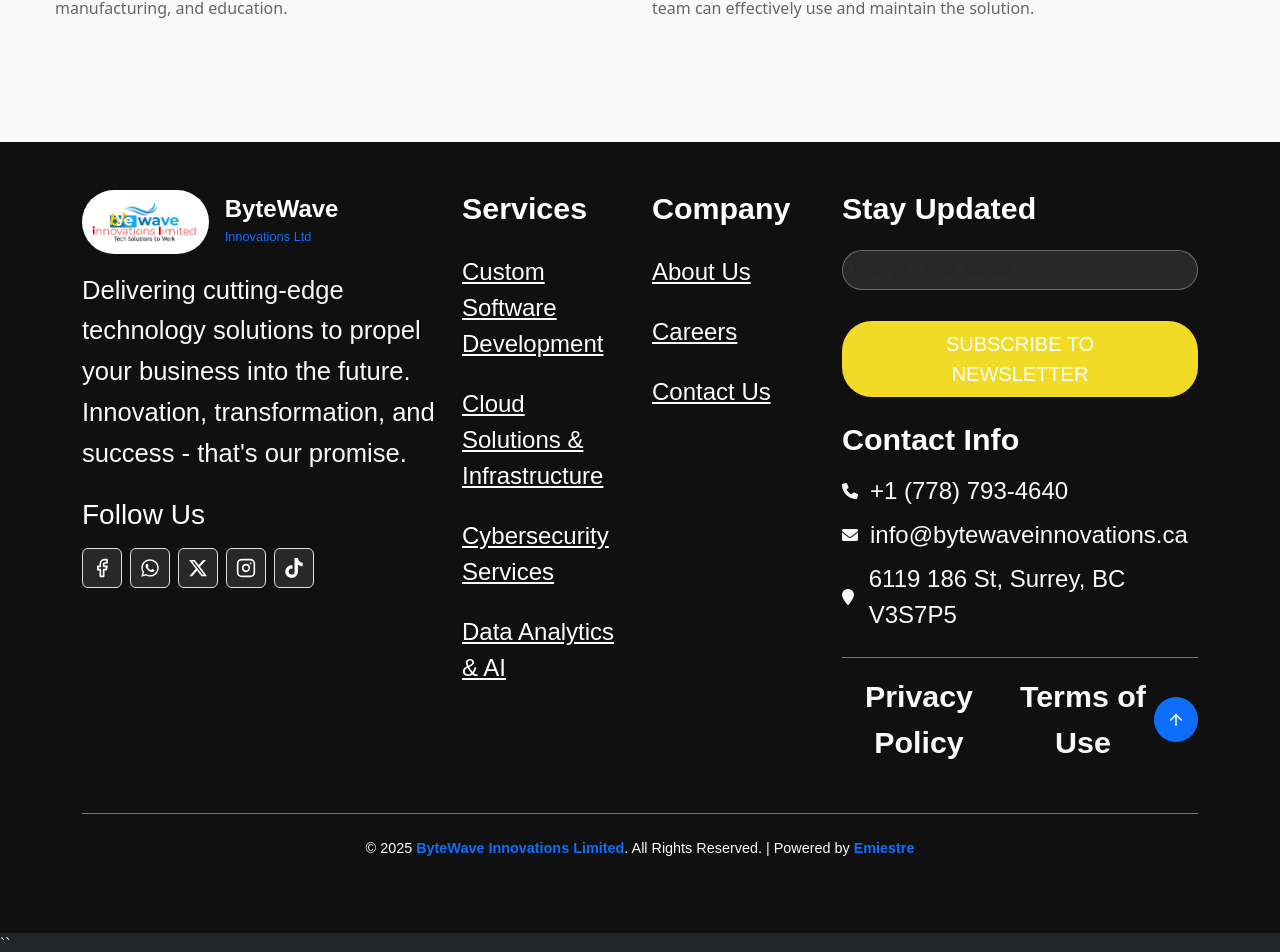
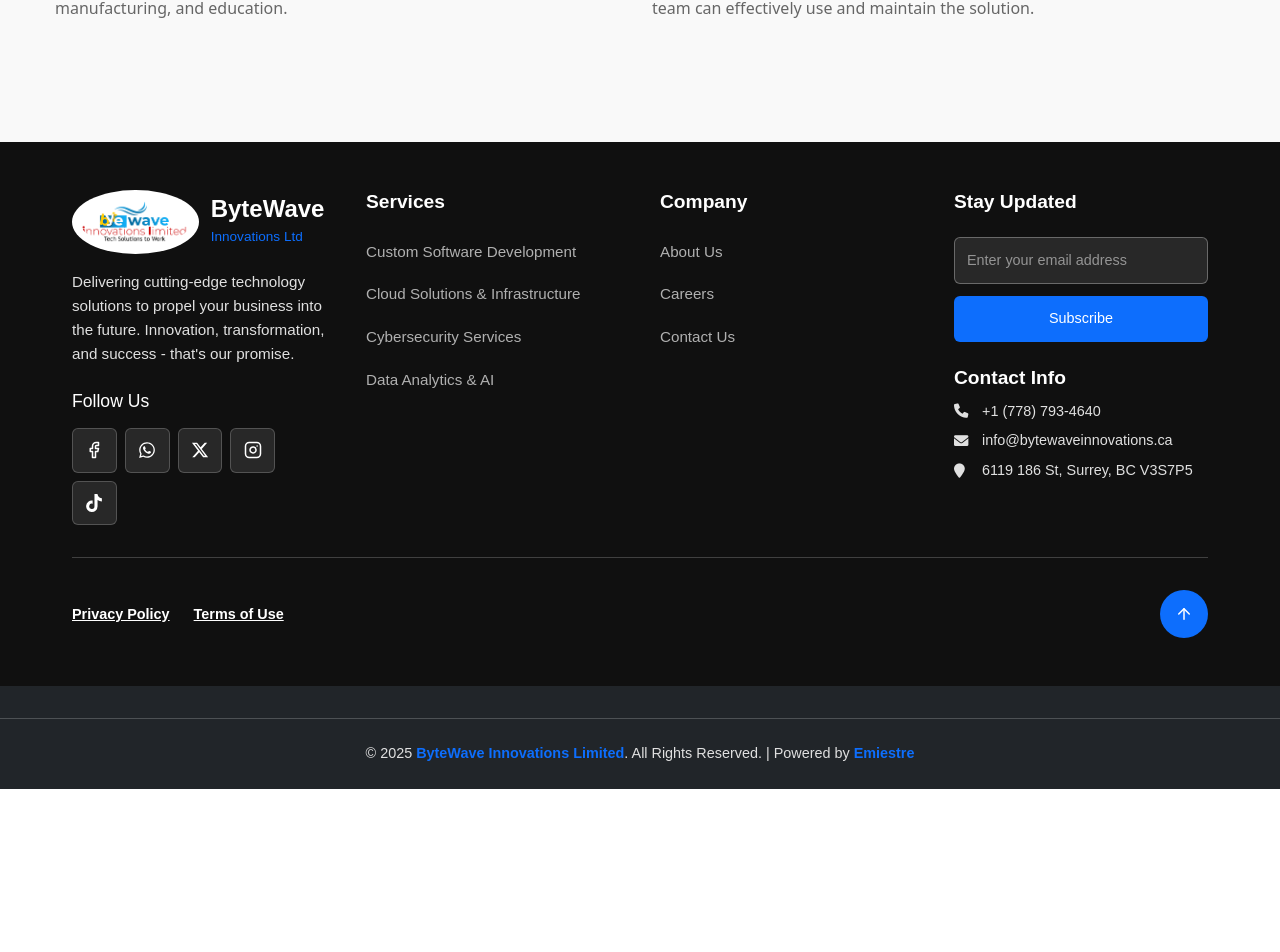
Before and after one commit to emiestre/bytinvol, a React (Vite) app: page /contact in a window 1280 px wide. Shown: the part 2031-2983 px from the top of the page. After the commit the page ends 2820 px from the top, so only its background shows below. Built offline with nearby package versions, Linux system fonts and the light colour scheme.

Commit message:
Updated Footer.tsx

```diff
--- a/src/components/Footer.tsx
+++ b/src/components/Footer.tsx
@@ -79,40 +79,45 @@
 
   return (
     <footer className="bg-dark text-white relative overflow-hidden" style={{ fontFamily: 'Poppins, sans-serif' }}>
-      {/* Main Footer Content */}
-      <section className="info_section relative py-5">
-        <div className="container">
-          <div className="row">
+      <section className="info_section relative" style={{ padding: 'clamp(1.5rem, 5vw, 3rem) 0' }}>
+        <div style={{ maxWidth: '1200px', margin: '0 auto', padding: '0 clamp(1rem, 4vw, 2rem)' }}>
+          <div style={{ display: 'grid', gridTemplateColumns: 'repeat(auto-fit, minmax(250px, 1fr))', gap: 'clamp(1.5rem, 4vw, 2.5rem)' }}>
+
             {/* Company Info */}
-            <div className="col-lg-4 col-md-6 col-sm-12 mb-4">
+            <div>
               <div className="info_logo">
                 <Link className="navbar-brand d-block mb-3" to="/" style={{ textDecoration: 'none' }}>
-                  <div className="d-flex align-items-center">
+                  <div style={{ display: 'flex', alignItems: 'center', gap: '0.75rem' }}>
                     <img
                       src="./byte.png"
                       alt="ByteWave Innovations"
-                      className="h-16 w-auto rounded-full bg-white p-2 me-3"
+                      style={{
+                        height: 'clamp(2.5rem, 8vw, 4rem)',
+                        width: 'auto',
+                        borderRadius: '50%',
+                        backgroundColor: 'white',
+                        padding: '0.5rem'
+                      }}
                     />
                     <div>
-                      <span className="h4 mb-0 d-block" style={{ color: 'white', fontWeight: '600' }}>
+                      <span style={{ color: 'white', fontWeight: '600', fontSize: 'clamp(1.1rem, 3vw, 1.5rem)', display: 'block', lineHeight: '1.2' }}>
                         ByteWave
                       </span>
-                      <small className="text-primary" style={{ fontSize: '0.8rem', fontWeight: '500' }}>
+                      <small style={{ fontSize: 'clamp(0.7rem, 1.5vw, 0.85rem)', fontWeight: '500', color: '#0d6efd' }}>
                         Innovations Ltd
                       </small>
                     </div>
                   </div>
                 </Link>
-                <p className="text-light mb-4" style={{ lineHeight: '1.6', fontSize: '1.6rem' }}>
-                  Delivering cutting-edge technology solutions to propel your business into the future.
-                  Innovation, transformation, and success - that's our promise.
+                <p style={{ color: '#e0e0e0', marginBottom: '1.5rem', lineHeight: '1.6', fontSize: 'clamp(0.85rem, 2vw, 0.95rem)' }}>
+                  Delivering cutting-edge technology solutions to propel your business into the future. Innovation, transformation, and success - that's our promise.
                 </p>
 
                 {/* Social Links */}
-                <div className="social-box">
-                  <h3 className="text-white mb-3" style={{ fontWeight: '400' }}>Follow Us</h3>
-                  <div className="d-flex gap-2">
-                     {socialLinks.map((social, index) => {
+                <div>
+                  <h3 style={{ color: 'white', marginBottom: '1rem', fontWeight: '400', fontSize: 'clamp(0.95rem, 2.5vw, 1.1rem)' }}>Follow Us</h3>
+                  <div style={{ display: 'flex', gap: '0.5rem', flexWrap: 'wrap' }}>
+                    {socialLinks.map((social) => {
                       const Icon = social.icon;
                       return (
                         <a
@@ -120,199 +125,238 @@
                           href={social.href}
                           target="_blank"
                           rel="noopener noreferrer"
-                              className="flex items-center justify-center w-10 h-10 rounded transition-all duration-300 bg-white/10 border border-white/20 hover:bg-blue-500 hover:-translate-y-1"
                           style={{
+                            display: 'flex',
+                            alignItems: 'center',
+                            justifyContent: 'center',
+                            width: 'clamp(2.2rem, 5vw, 2.8rem)',
+                            height: 'clamp(2.2rem, 5vw, 2.8rem)',
+                            borderRadius: '0.375rem',
+                            backgroundColor: 'rgba(255, 255, 255, 0.1)',
+                            border: '1px solid rgba(255, 255, 255, 0.2)',
                             color: 'white',
                             textDecoration: 'none',
+                            transition: 'all 0.3s ease',
+                            cursor: 'pointer'
+                          }}
+                          onMouseEnter={(e) => {
+                            e.currentTarget.style.backgroundColor = '#0d6efd';
+                            e.currentTarget.style.transform = 'translateY(-2px)';
+                          }}
+                          onMouseLeave={(e) => {
+                            e.currentTarget.style.backgroundColor = 'rgba(255, 255, 255, 0.1)';
+                            e.currentTarget.style.transform = 'translateY(0)';
                           }}
                         >
-                              <Icon size={20} />
+                          <Icon size={18} />
                         </a>
                       );
                     })}
-
                   </div>
                 </div>
               </div>
             </div>
 
             {/* Services Links */}
-            <div className="col-lg-2 col-md-6 col-sm-12 mb-4">
-              <div className="info_links">
-                <h5 className="text-white mb-4" style={{ fontWeight: '600', fontSize: '1.9rem' }}>Services</h5>
-
-
-                {/* <ul className="list-unstyled">
+            <div>
+              <h5 style={{ color: 'white', marginBottom: '1.5rem', fontWeight: '600', fontSize: 'clamp(1rem, 3vw, 1.2rem)' }}>Services</h5>
+              <ul style={{ listStyle: 'none', padding: 0, margin: 0 }}>
                 {serviceLinks.map((link, index) => (
-                    <li key={index} className="mb-3">
-                      <a
-                        href={link.href}
-                        className="text-light text-decoration-none d-block py-1"
-                        style={{
-                          transition: 'all 0.3s ease',
-                          fontSize: '0.9rem'
-                        }}
-                        onMouseOver={(e) => {
-                          e.target.style.color = '#0d6efd';
-                          e.target.style.paddingLeft = '8px';
-                        }}
-                        onMouseOut={(e) => {
-                          e.target.style.color = '#dee2e6';
-                          e.target.style.paddingLeft = '0';
-                        }}
-                      >
-                        {link.label}
-                      </a>
-                    </li>
-                  ))}
-                </ul> */}
-                <ul className="list-unstyled">
-                      {serviceLinks.map((link, index) => (
-                        <li key={index} className="mb-3">
+                  <li key={index} style={{ marginBottom: '0.75rem' }}>
                     <Link
                       to={link.href}
-                            className="text-gray-300 block py-1 text-[1.5rem] hover:text-blue-600 hover:pl-2 transition-all duration-300"
+                      style={{
+                        color: '#b0b0b0',
+                        textDecoration: 'none',
+                        display: 'block',
+                        padding: '0.25rem 0',
+                        fontSize: 'clamp(0.85rem, 2vw, 0.95rem)',
+                        transition: 'all 0.3s ease'
+                      }}
+                      onMouseEnter={(e) => {
+                        e.currentTarget.style.color = '#0d6efd';
+                        e.currentTarget.style.paddingLeft = '0.5rem';
+                      }}
+                      onMouseLeave={(e) => {
+                        e.currentTarget.style.color = '#b0b0b0';
+                        e.currentTarget.style.paddingLeft = '0';
+                      }}
                     >
                       {link.label}
                     </Link>
                   </li>
                 ))}
               </ul>
-
-              </div>
             </div>
 
             {/* Company Links */}
-            <div className="col-lg-2 col-md-6 col-sm-12 mb-4">
-              <div className="info_links">
-                <h5 className="text-white mb-4" style={{ fontWeight: '600', fontSize: '1.9rem' }}>Company</h5>
-                {/* <ul className="list-unstyled">
+            <div>
+              <h5 style={{ color: 'white', marginBottom: '1.5rem', fontWeight: '600', fontSize: 'clamp(1rem, 3vw, 1.2rem)' }}>Company</h5>
+              <ul style={{ listStyle: 'none', padding: 0, margin: 0 }}>
                 {companyLinks.map((link, index) => (
-                    <li key={index} className="mb-3">
-                      <a
-                        href={link.href}
-                        className="text-light text-decoration-none d-block py-1"
-                        style={{
-                          transition: 'all 0.3s ease',
-                          fontSize: '0.9rem'
-                        }}
-                        onMouseOver={(e) => {
-                          e.target.style.color = '#0d6efd';
-                          e.target.style.paddingLeft = '8px';
-                        }}
-                        onMouseOut={(e) => {
-                          e.target.style.color = '#dee2e6';
-                          e.target.style.paddingLeft = '0';
-                        }}
-                      >
-                        {link.label}
-                      </a>
-                    </li>
-                  ))}
-                </ul> */}
-
-             <ul className="list-unstyled">
-                {companyLinks.map((link, index) => (
-                  <li key={index} className="mb-3">
+                  <li key={index} style={{ marginBottom: '0.75rem' }}>
                     <Link
                       to={link.href}
-                      className="text-gray-300 block py-1 text-[1.5rem] hover:text-blue-600 hover:pl-2 transition-all duration-300"
+                      style={{
+                        color: '#b0b0b0',
+                        textDecoration: 'none',
+                        display: 'block',
+                        padding: '0.25rem 0',
+                        fontSize: 'clamp(0.85rem, 2vw, 0.95rem)',
+                        transition: 'all 0.3s ease'
+                      }}
+                      onMouseEnter={(e) => {
+                        e.currentTarget.style.color = '#0d6efd';
+                        e.currentTarget.style.paddingLeft = '0.5rem';
+                      }}
+                      onMouseLeave={(e) => {
+                        e.currentTarget.style.color = '#b0b0b0';
+                        e.currentTarget.style.paddingLeft = '0';
+                      }}
                     >
                       {link.label}
                     </Link>
                   </li>
                 ))}
               </ul>
-
-              </div>
             </div>
 
             {/* Contact & Newsletter */}
-            <div className="col-lg-4 col-md-6 col-sm-12 mb-4">
-              <div className="info_form">
-                <h5 className="text-white mb-4" style={{ fontWeight: '600', fontSize: '1.9rem' }}>Stay Updated</h5>
+            <div>
+              <h5 style={{ color: 'white', marginBottom: '1.5rem', fontWeight: '600', fontSize: 'clamp(1rem, 3vw, 1.2rem)' }}>Stay Updated</h5>
 
-                {/* Newsletter Form */}
-                <form onSubmit={handleSubmit} className="mb-4">
-                  <div className="mb-3">
+              <form onSubmit={handleSubmit} style={{ marginBottom: '1.5rem' }}>
+                <div style={{ marginBottom: '0.75rem' }}>
                   <input
                     type="email"
                     placeholder="Enter your email address"
                     value={email}
                     onChange={(e) => setEmail(e.target.value)}
                     required
-                      className="form-control form-control-lg"
                     style={{
                       background: 'rgba(255,255,255,0.1)',
                       border: '1px solid rgba(255,255,255,0.3)',
                       color: 'white',
-                        fontSize: '0.9rem'
+                      fontSize: 'clamp(0.8rem, 2vw, 0.9rem)',
+                      padding: 'clamp(0.5rem, 2vw, 0.75rem)',
+                      borderRadius: '0.375rem',
+                      width: '100%',
+                      boxSizing: 'border-box'
                     }}
                   />
                 </div>
                 <button
                   type="submit"
-                    className="btn btn-primary btn-lg w-100"
                   disabled={isSubscribed}
-                    style={{ fontWeight: '500' }}
+                  style={{
+                    backgroundColor: '#0d6efd',
+                    color: 'white',
+                    border: 'none',
+                    padding: 'clamp(0.5rem, 2vw, 0.75rem)',
+                    borderRadius: '0.375rem',
+                    width: '100%',
+                    fontWeight: '500',
+                    fontSize: 'clamp(0.8rem, 2vw, 0.9rem)',
+                    cursor: 'pointer',
+                    transition: 'background-color 0.3s ease',
+                    opacity: isSubscribed ? 0.7 : 1
+                  }}
+                  onMouseEnter={(e) => !isSubscribed && (e.currentTarget.style.backgroundColor = '#0a58ca')}
+                  onMouseLeave={(e) => !isSubscribed && (e.currentTarget.style.backgroundColor = '#0d6efd')}
                 >
-                    {isSubscribed ? 'Thank You!' : 'Subscribe to Newsletter'}
+                  {isSubscribed ? 'Thank You!' : 'Subscribe'}
                 </button>
               </form>
 
               {/* Contact Info */}
-                <div className="contact-info">
-                  <h6 className="text-white mb-3" style={{ fontWeight: '600', fontSize: '1.9rem' }}>Contact Info</h6>
-                  <div className="d-flex flex-column gap-2">
-                    <a href="tel:+17787934640" className="text-light text-decoration-none d-flex align-items-center">
-                      <i className="fa fa-phone me-2" style={{ width: '20px' }}></i>
-                      <span style={{ fontSize: '1.5rem' }}>+1 (778) 793-4640</span>
+              <div>
+                <h6 style={{ color: 'white', marginBottom: '0.75rem', fontWeight: '600', fontSize: 'clamp(1rem, 3vw, 1.2rem)' }}>Contact Info</h6>
+                <div style={{ display: 'flex', flexDirection: 'column', gap: '0.5rem' }}>
+                  <a href="tel:+17787934640" style={{ color: '#e0e0e0', textDecoration: 'none', display: 'flex', alignItems: 'center', gap: '0.5rem', fontSize: 'clamp(0.8rem, 2vw, 0.9rem)', transition: 'color 0.3s ease' }}
+                    onMouseEnter={(e) => e.currentTarget.style.color = '#0d6efd'}
+                    onMouseLeave={(e) => e.currentTarget.style.color = '#e0e0e0'}
+                  >
+                    <i className="fa fa-phone" style={{ width: '20px' }}></i>
+                    <span>+1 (778) 793-4640</span>
                   </a>
-                    <a href="mailto:info@bytewaveinnovations.ca" className="text-light text-decoration-none d-flex align-items-center">
-                      <i className="fa fa-envelope me-2" style={{ width: '20px' }}></i>
-                      <span style={{ fontSize: '1.5rem' }}>info@bytewaveinnovations.ca</span>
+                  <a href="mailto:info@bytewaveinnovations.ca" style={{ color: '#e0e0e0', textDecoration: 'none', display: 'flex', alignItems: 'center', gap: '0.5rem', fontSize: 'clamp(0.8rem, 2vw, 0.9rem)', transition: 'color 0.3s ease' }}
+                    onMouseEnter={(e) => e.currentTarget.style.color = '#0d6efd'}
+                    onMouseLeave={(e) => e.currentTarget.style.color = '#e0e0e0'}
+                  >
+                    <i className="fa fa-envelope" style={{ width: '20px' }}></i>
+                    <span>info@bytewaveinnovations.ca</span>
                   </a>
-                    <div className="text-light d-flex align-items-center">
-                      <i className="fa fa-map-marker me-2" style={{ width: '20px' }}></i>
-                      <span style={{ fontSize: '1.5rem' }}>6119 186 St, Surrey, BC V3S7P5</span>
+                  <div style={{ color: '#e0e0e0', display: 'flex', alignItems: 'center', gap: '0.5rem', fontSize: 'clamp(0.8rem, 2vw, 0.9rem)' }}>
+                    <i className="fa fa-map-marker" style={{ width: '20px' }}></i>
+                    <span>6119 186 St, Surrey, BC V3S7P5</span>
+                  </div>
+                </div>
               </div>
             </div>
           </div>
 
           {/* Legal Links & Scroll to Top */}
-                <div className="d-flex justify-content-between align-items-center mt-4 pt-3 border-top border-secondary">
-                  <div className="legal-links d-flex gap-3">
+          <div style={{ display: 'flex', justifyContent: 'space-between', alignItems: 'center', marginTop: 'clamp(1.5rem, 4vw, 2rem)', paddingTop: 'clamp(1.5rem, 4vw, 2rem)', borderTop: '1px solid rgba(255,255,255,0.2)', flexWrap: 'wrap', gap: '1rem' }}>
+            <div style={{ display: 'flex', gap: 'clamp(0.75rem, 3vw, 1.5rem)', flexWrap: 'wrap' }}>
               <button
                 onClick={() => setIsPrivacyOpen(true)}
-                      className="btn btn-link text-light text-decoration-none p-0"
                 style={{
                   background: 'transparent',
                   border: 'none',
-                        fontSize: '1.9rem',
-                        fontWeight: '800'
+                  color: 'white',
+                  textDecoration: 'underline',
+                  cursor: 'pointer',
+                  fontSize: 'clamp(0.8rem, 2vw, 0.9rem)',
+                  fontWeight: '600',
+                  padding: 0,
+                  transition: 'color 0.3s ease'
                 }}
+                onMouseEnter={(e) => e.currentTarget.style.color = '#0d6efd'}
+                onMouseLeave={(e) => e.currentTarget.style.color = 'white'}
               >
                 Privacy Policy
               </button>
               <button
                 onClick={() => setIsTermsOpen(true)}
-                      className="btn btn-link text-light text-decoration-none p-0"
                 style={{
                   background: 'transparent',
                   border: 'none',
-                        fontSize: '1.9rem',
-                        fontWeight: '800'
+                  color: 'white',
+                  textDecoration: 'underline',
+                  cursor: 'pointer',
+                  fontSize: 'clamp(0.8rem, 2vw, 0.9rem)',
+                  fontWeight: '600',
+                  padding: 0,
+                  transition: 'color 0.3s ease'
                 }}
+                onMouseEnter={(e) => e.currentTarget.style.color = '#0d6efd'}
+                onMouseLeave={(e) => e.currentTarget.style.color = 'white'}
               >
                 Terms of Use
               </button>
             </div>
             <button
               onClick={scrollToTop}
-                    className="btn btn-primary rounded-circle d-flex align-items-center justify-content-center"
               style={{
-                      width: '45px',
-                      height: '45px'
+                backgroundColor: '#0d6efd',
+                color: 'white',
+                border: 'none',
+                width: 'clamp(2rem, 5vw, 3rem)',
+                height: 'clamp(2rem, 5vw, 3rem)',
+                borderRadius: '50%',
+                display: 'flex',
+                alignItems: 'center',
+                justifyContent: 'center',
+                cursor: 'pointer',
+                transition: 'all 0.3s ease'
+              }}
+              onMouseEnter={(e) => {
+                e.currentTarget.style.backgroundColor = '#0a58ca';
+                e.currentTarget.style.transform = 'translateY(-2px)';
+              }}
+              onMouseLeave={(e) => {
+                e.currentTarget.style.backgroundColor = '#0d6efd';
+                e.currentTarget.style.transform = 'translateY(0)';
               }}
               title="Scroll to top"
             >
@@ -320,19 +364,17 @@
             </button>
           </div>
         </div>
-            </div>
-          </div>
+      </section>
 
       {/* Bottom Copyright Section */}
-          <div className="border-top border-secondary mt-4 pt-4">
-            <div className="row">
-              <div className="col-12 text-center">
-                <div className="text-light" style={{ fontSize: '0.9rem' }}>
-                  <p className="mb-0">
+      <div style={{ borderTop: '1px solid rgba(255,255,255,0.2)', marginTop: 'clamp(1.5rem, 4vw, 2rem)', paddingTop: 'clamp(1.5rem, 4vw, 2rem)', padding: 'clamp(1rem, 3vw, 1.5rem) clamp(1rem, 4vw, 2rem)' }}>
+        <div style={{ maxWidth: '1200px', margin: '0 auto', textAlign: 'center' }}>
+          <div style={{ color: '#e0e0e0', fontSize: 'clamp(0.75rem, 1.5vw, 0.9rem)' }}>
+            <p style={{ margin: 0 }}>
               &copy; {currentYear} {' '}
               <a
                 href='https://bytewaveinnovationslimited.ca'
-                      className="text-primary text-decoration-none fw-bold"
+                style={{ color: '#0d6efd', textDecoration: 'none', fontWeight: 'bold' }}
                 target="_blank"
                 rel="noopener noreferrer"
               >
@@ -341,7 +383,7 @@
               . All Rights Reserved. {' | '}
               Powered by {' '}
               <a
-                      className="text-primary text-decoration-none fw-bold"
+                style={{ color: '#0d6efd', textDecoration: 'none', fontWeight: 'bold' }}
                 href="mailto:kemiestre@gmail.com"
               >
                 Emiestre
@@ -350,16 +392,12 @@
           </div>
         </div>
       </div>
-          </div>
-        </div>
-      </section>
 
       {/* Modals */}
       <Modal
         isOpen={isPrivacyOpen}
         onClose={() => setIsPrivacyOpen(false)}
-        title={<span className="text-black text">Privacy Policy</span>}
-
+        title={<span className="text-black">Privacy Policy</span>}
       >
         <PrivacyContent />
       </Modal>
@@ -371,7 +409,6 @@
       >
         <TermsContent />
       </Modal>
-``
     </footer>
   );
 };
```
Lines whose indentation alone changed are shown as unchanged.
